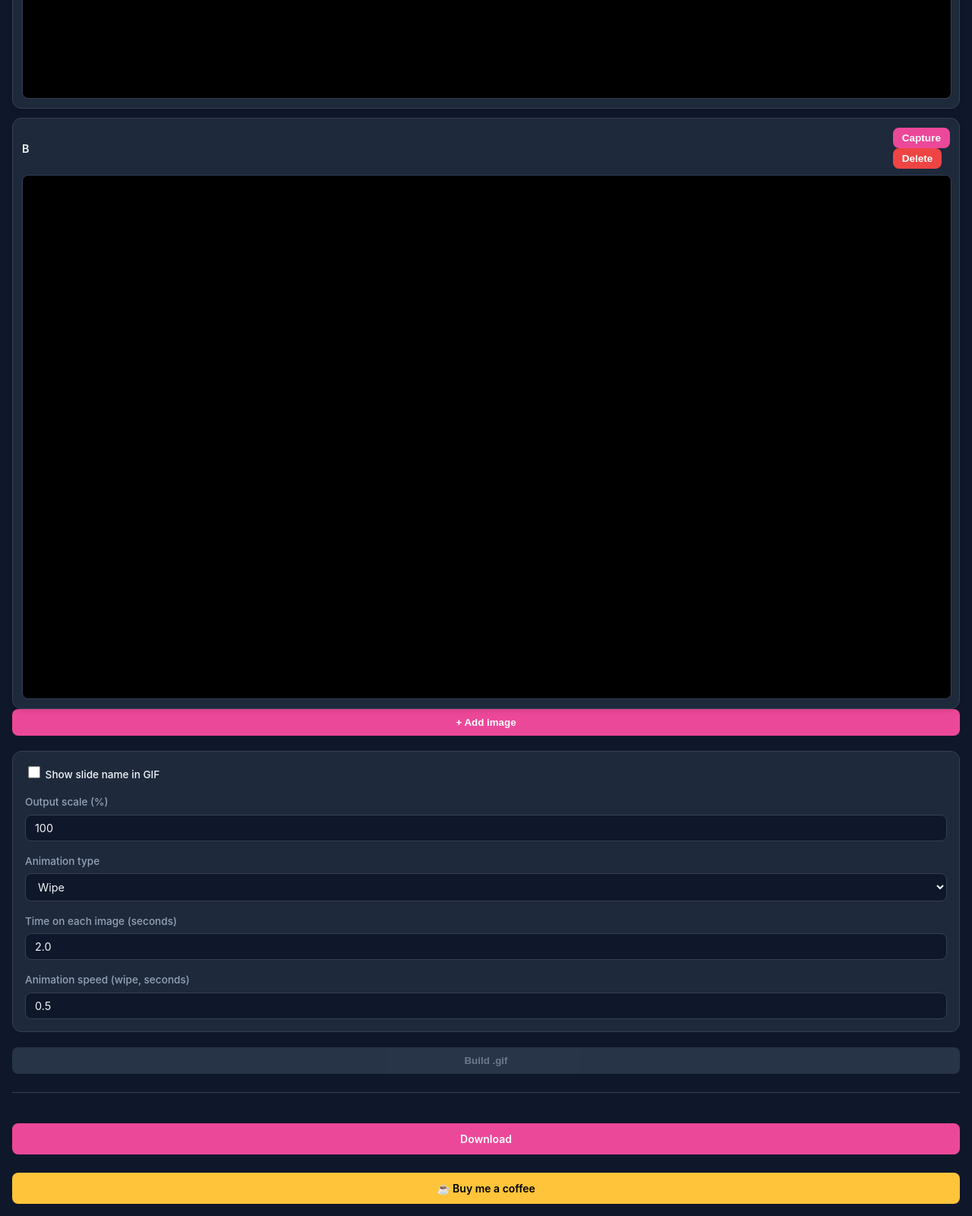
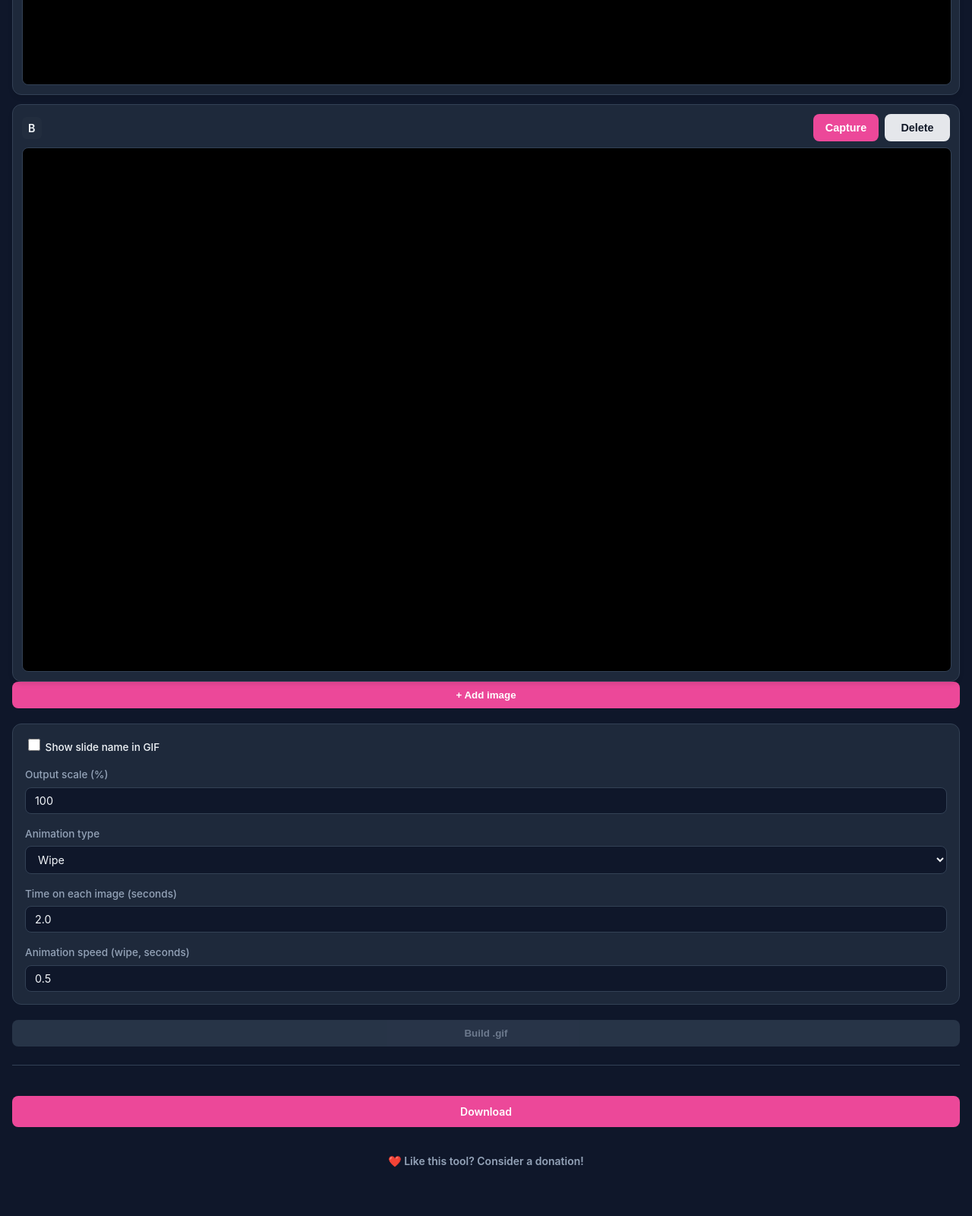
Before and after one commit to jatacid/before-after-gif-ninja, a browser extension: page before-after-gif-ninja/sidepanel/sidepanel.html in a window 1280 px wide. Shown: the part 696-2296 px from the top of the page at 76% size. After the commit the page ends 2260 px from the top, so only its background shows below. Drawn offline with Linux system fonts and the light colour scheme.

Commit message:
Refactor donation button styles and text for clarity and consistency

```diff
--- a/before-after-gif-ninja/sidepanel/sidepanel.css
+++ b/before-after-gif-ninja/sidepanel/sidepanel.css
@@ -74,16 +74,47 @@ button[disabled] {
 
 .inline-btn {
   padding: 6px 12px;
-  font-size: 0.85rem;
+  font-size: 0.9rem;
   width: auto;
+  display: inline-flex;
+  align-items: center;
+  justify-content: center;
+  min-width: 86px;
+  height: 36px;
+  border-radius: 8px;
 }
 
 .danger {
-  background: var(--danger-color);
+  /* Make delete a muted grey with dark text for clarity */
+  background: #e5e7eb;
+  color: #111827;
 }
 
 .danger:hover {
-  background: #dc2626;
+  background: #d1d5db;
+}
+
+/* Slide actions container: keep inline buttons spaced and aligned */
+.slide-actions {
+  display: flex;
+  align-items: center;
+  gap: 8px;
+}
+
+/* Make the slide title look editable */
+.slide-title {
+  font-weight: 600;
+  color: var(--text-color);
+  font-size: 0.9rem;
+  background: rgba(255,255,255,0.02);
+  padding: 4px 8px;
+  border-radius: 6px;
+  cursor: text;
+  transition: background 0.15s ease, border-color 0.15s ease;
+}
+
+.slide-title:hover {
+  background: rgba(255,255,255,0.04);
 }
 
 /* Slides */
@@ -113,11 +144,6 @@ button[disabled] {
   margin-bottom: 8px;
 }
 
-.slide-title {
-  font-weight: 600;
-  color: var(--text-color);
-  font-size: 0.9rem;
-}
 
 .thumb {
   width: 100%;
@@ -210,15 +236,20 @@ button[disabled] {
   flex-wrap: wrap;
 }
 
-.donate-btn {
-  background: #ffc439 !important;
-  color: #000 !important;
+.donate-link {
+  background: none !important;
+  color: var(--text-muted) !important;
+  text-decoration: underline;
+  font-weight: 600;
   width: 100%;
+  text-align: center;
+  padding: 6px 0;
   margin-top: 8px;
 }
 
-.donate-btn:hover {
-  background: #f4bb2e !important;
+.donate-link:hover {
+  color: var(--text-color) !important;
+  text-decoration: none;
 }
 
 .actions a {
--- a/before-after-gif-ninja/sidepanel/sidepanel.html
+++ b/before-after-gif-ninja/sidepanel/sidepanel.html
@@ -56,7 +56,7 @@
         <a id="downloadBtn" download="before-after.gif">Download</a>
       </div>
       <div class="actions">
-        <a href="https://www.paypal.com/donate/?hosted_button_id=9VFG2KJ8HW6EW" target="_blank" class="donate-btn">☕ Buy me a coffee</a>
+        <a href="https://www.paypal.com/donate/?hosted_button_id=9VFG2KJ8HW6EW" target="_blank" class="donate-link">❤️ Like this tool? Consider a donation!</a>
       </div>
     </div>
   </div>
```
